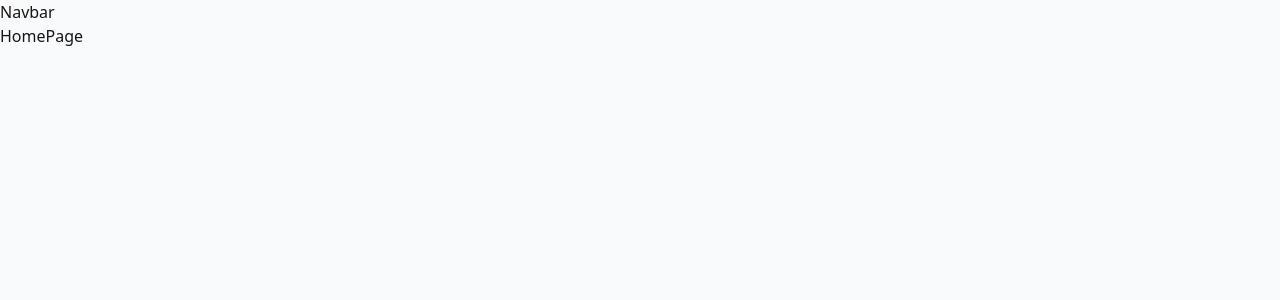
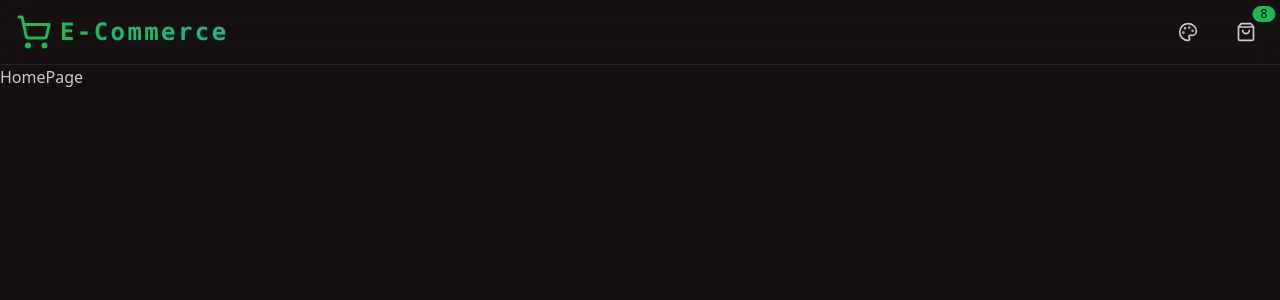
Before and after one commit to RibeshMaharjan/E-Commerce, a React (Vite) app in the folder frontend/: page / in a window 1280 px wide. Shown: the top 300 px of the page. Built offline with nearby package versions, Linux system fonts and the light colour scheme.

Commit message:
feat: add ThemeSelector in Navbar

```diff
--- a/frontend/src/App.jsx
+++ b/frontend/src/App.jsx
@@ -2,10 +2,13 @@ import NavBar from "./components/NavBar.jsx";
 import {Route, Routes} from "react-router-dom";
 import HomePage from "./pages/HomePage.jsx";
 import ProductPage from "./pages/ProductPage.jsx";
+import {useThemeStore} from "./store/useThemeStore.js";
 
 function App() {
+  const {theme} = useThemeStore();
+
   return (
-    <div className={`min-h-screen bg-base-200 transition-colors duration-300`}>
+    <div className={`min-h-screen bg-base-200 transition-colors duration-300`} data-theme={theme}>
       <NavBar />
 
       <Routes>
--- a/frontend/src/components/NavBar.jsx
+++ b/frontend/src/components/NavBar.jsx
@@ -1,8 +1,42 @@
+import {ShoppingBagIcon, ShoppingCartIcon} from "lucide-react";
+import {Link, useResolvedPath} from "react-router-dom";
+import ThemeSelector from "./ThemeSelector.jsx";
+
 export function NavBar() {
+  const {pathname} = useResolvedPath();
+  const isHomepage = pathname === "/";
+
   return (
-    <>
-      <h1>Navbar</h1>
-    </>
+    <div className={`bg-base-100/80 backdrop-blur-lg border-b border-base-content/10 sticky z-50`}>
+      <div className={`max-w-7xl mx-auto`}>
+        <div className={`navbar px-4 min-h-[4rem] justify-between`}>
+          {/* Logo */}
+          <div className={`flex-1 lg:flex-none`}>
+            <Link to={`/`} className={`hover:opacity-80 transition-opacity`}>
+              <div className={`flex items-center gap-2`}>
+                <ShoppingCartIcon className={`size-9 text-primary`} />
+                <span className={`font-semibold font-mono tracking-widest text-2xl bg-clip-text text-transparent bg-gradient-to-r from-primary to-secondary`}>
+                 E-Commerce
+                </span>
+              </div>
+            </Link>
+          </div>
+
+        {/*  Right Section */}
+        <div className={`flex items-center gap-4`}>
+          <ThemeSelector />
+          {isHomepage && (
+            <div className={`indicator`}>
+              <div className={`p-2 rounded-full hover:bg-base-200 transition-colors`}>
+                <ShoppingBagIcon className={`size-5`} />
+                <span className={`badge badge-sm badge-primary indicator-item`}>8</span>
+              </div>
+            </div>
+          )}
+        </div>
+        </div>
+      </div>
+    </div>
   )
 }
 
--- /dev/null
+++ b/frontend/src/components/ThemeSelector.jsx
@@ -0,0 +1,48 @@
+import {PaletteIcon} from "lucide-react";
+import {THEMES} from "../constants";
+import {useThemeStore} from "../store/useThemeStore.js";
+
+function ThemeSelector() {
+  const {theme, setTheme} = useThemeStore();
+
+
+  return (
+    <div className={`dropdown dropdown-end`}>
+      {/* Dropdown Trigger */}
+      <button tabIndex={0} className={`btn btn-ghost btn-circle`}>
+        <PaletteIcon className={`size-5`} />
+      </button>
+
+      <div
+        tabIndex={0}
+        className={`
+          dropdown-content mt-2 p-1 shadow-2xl bg-base-200 backdrop-blur-lg rounded-2xl
+          w-56 border border-base-content/10
+        `}
+      >
+        {THEMES.map(themeOption => (
+          <button
+            key={themeOption.name}
+            className={`
+              w-full px-4 py-3 rounded-xl flex items-center gap-3 transition-colors
+              ${themeOption.name === theme ? "bg-primary/10 text-primary" : "hover:bg-base-content/5"}
+            `}
+            onClick={() => setTheme(themeOption.name)}
+          >
+            <PaletteIcon className={`size-4`}/>
+            <span className={`text-sm font-medium`}>{themeOption.label}</span>
+
+            {/* Theme Preview colors */}
+            <div className={`ml-auto flex gap-1`}>
+              {themeOption.colors.map((color, i) => (
+                <span key={i} className={`size-2 rounded-full`} style={{ backgroundColor: color }} />
+              ))}
+            </div>
+          </button>
+        ))}
+      </div>
+    </div>
+  )
+}
+
+export default ThemeSelector;
--- /dev/null
+++ b/frontend/src/constants/index.js
@@ -0,0 +1,67 @@
+export const THEMES = [
+  {
+    name: "pastel",
+    label: "Pastel",
+    colors: ["#ffd8d8", "#b7e4c7", "#d8b4fe"],
+  },
+  {
+    name: "retro",
+    label: "Retro",
+    colors: ["#e2d5bc", "#ef9995", "#a4cbb4"],
+  },
+  {
+    name: "coffee",
+    label: "Coffee",
+    colors: ["#20161F", "#A67C58", "#807666"],
+  },
+  {
+    name: "forest",
+    label: "Forest",
+    colors: ["#171212", "#2B4C3F", "#6BAA75"],
+  },
+  {
+    name: "cyberpunk",
+    label: "Cyberpunk",
+    colors: ["#FF00FF", "#00FFFF", "#FF7598"],
+  },
+  {
+    name: "synthwave",
+    label: "Synthwave",
+    colors: ["#2D1B69", "#FF1E9E", "#1EDBFF"],
+  },
+  {
+    name: "luxury",
+    label: "Luxury",
+    colors: ["#171618", "#B6862D", "#E2C697"],
+  },
+  {
+    name: "autumn",
+    label: "Autumn",
+    colors: ["#D8B4A0", "#D27548", "#BA4A00"],
+  },
+  {
+    name: "valentine",
+    label: "Valentine",
+    colors: ["#E96D7B", "#FF8FAB", "#FFB3C6"],
+  },
+  {
+    name: "aqua",
+    label: "Aqua",
+    colors: ["#2DD4BF", "#06B6D4", "#0EA5E9"],
+  },
+  {
+    name: "business",
+    label: "Business",
+    colors: ["#1C4E80", "#0091D5", "#7DB9DE"],
+  },
+  {
+    name: "night",
+    label: "Night",
+    colors: ["#0F172A", "#334155", "#64748B"],
+  },
+  {
+    name: "dracula",
+    label: "Dracula",
+    colors: ["#282A36", "#BD93F9", "#FF79C6"],
+  },
+];
--- /dev/null
+++ b/frontend/src/store/useThemeStore.js
@@ -0,0 +1,9 @@
+import {create} from "zustand";
+
+export const useThemeStore = create((set) => ({
+  theme: localStorage.getItem("preferred-theme") || "forest",
+  setTheme: (theme) => {
+    localStorage.setItem("preferred-theme", theme);
+    set({ theme });
+  }
+}));
```
